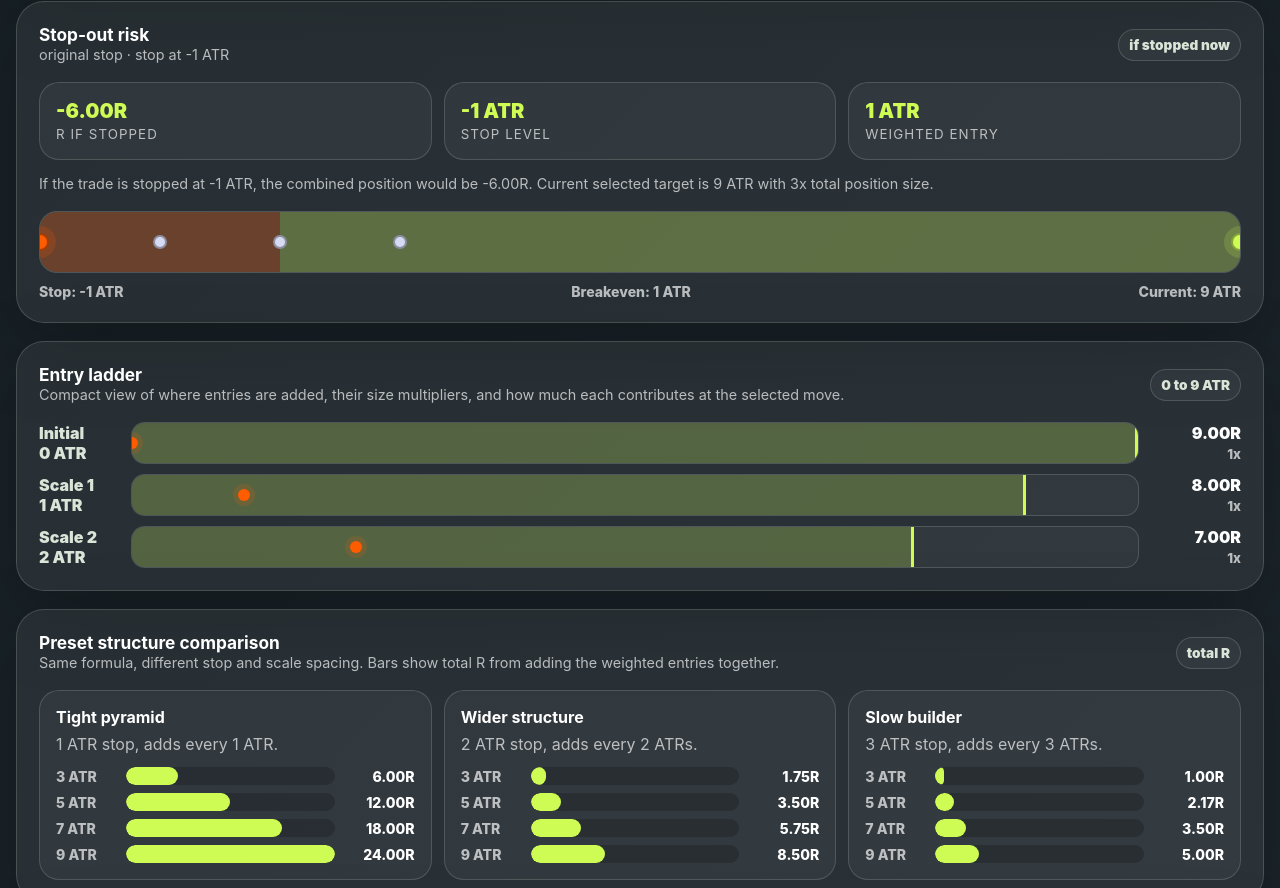
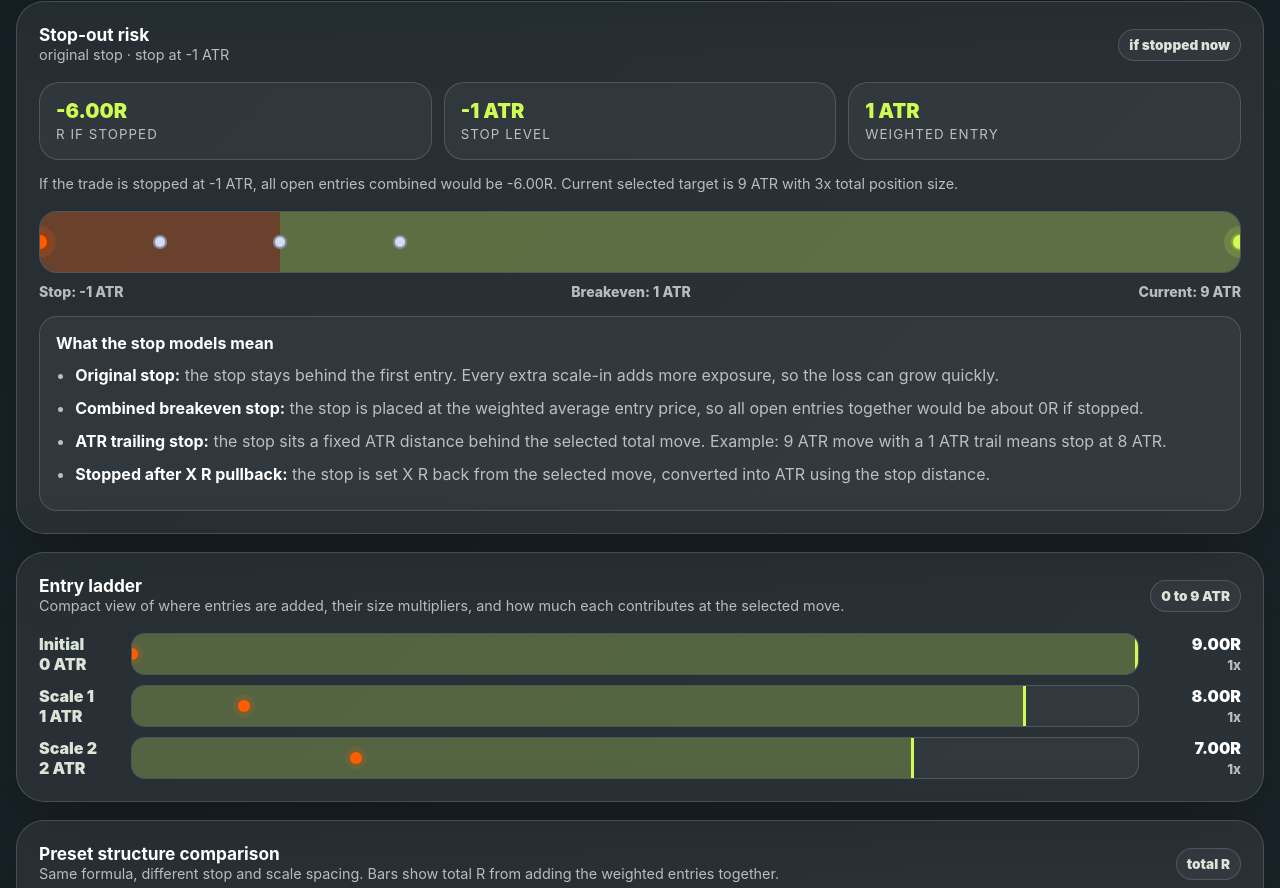
Before and after one commit to sam-e-trading/marblelab, a plain HTML site: page atr-scale-in/index.html in a window 1280 px wide. Shown: the part 2389-3277 px from the top of the page. Drawn offline with Linux system fonts and the light colour scheme.

Commit message:
Explain ATR scale-in stop models

```diff
--- a/atr-scale-in/app.js
+++ b/atr-scale-in/app.js
@@ -124,7 +124,7 @@ function expectancyAt(winRatePct, averageWinR, averageLossR) {
 function stopModelLabel(model) {
   return {
     original: 'original stop',
-    breakeven: 'breakeven on total position',
+    breakeven: 'combined breakeven stop',
     trailing: 'ATR trailing stop',
     rPullback: 'R pullback from current move'
   }[model] || 'original stop';
@@ -288,7 +288,7 @@ function renderStopOut(inputs, result) {
   el('stop-out-r').textContent = formatR(stop.stopOutR);
   el('stop-level').textContent = formatAtr(stop.stopLevel);
   el('weighted-entry').textContent = formatAtr(stop.weightedEntry);
-  el('stop-out-summary').textContent = `If the trade is stopped at ${formatAtr(stop.stopLevel)}, the combined position would be ${formatR(stop.stopOutR)}. Current selected target is ${formatAtr(inputs.totalMove)} with ${formatSize(result.totalSize)} total position size.`;
+  el('stop-out-summary').textContent = `If the trade is stopped at ${formatAtr(stop.stopLevel)}, all open entries combined would be ${formatR(stop.stopOutR)}. Current selected target is ${formatAtr(inputs.totalMove)} with ${formatSize(result.totalSize)} total position size.`;
 
   const minLevel = Math.min(stop.stopLevel, -inputs.stopDistance, 0);
   const maxLevel = Math.max(inputs.totalMove, ...result.entries.map(entry => entry.level), stop.stopLevel, 1);
--- a/atr-scale-in/index.html
+++ b/atr-scale-in/index.html
@@ -72,7 +72,7 @@
         <label>Stop-out model
           <select id="stop-model">
             <option value="original" selected>Original stop</option>
-            <option value="breakeven">Breakeven on total position</option>
+            <option value="breakeven">Combined breakeven stop</option>
             <option value="trailing">ATR trailing stop</option>
             <option value="rPullback">Stopped after X R pullback</option>
           </select>
@@ -161,6 +161,15 @@
       </div>
       <p id="stop-out-summary" class="subtle">If the trade is stopped at -1 ATR, the combined position would be -6.00R.</p>
       <div id="stop-risk-ladder" class="stop-risk-ladder" aria-label="Stop-out risk ladder"></div>
+      <div class="stop-explainer">
+        <h3>What the stop models mean</h3>
+        <ul>
+          <li><strong>Original stop:</strong> the stop stays behind the first entry. Every extra scale-in adds more exposure, so the loss can grow quickly.</li>
+          <li><strong>Combined breakeven stop:</strong> the stop is placed at the weighted average entry price, so all open entries together would be about 0R if stopped.</li>
+          <li><strong>ATR trailing stop:</strong> the stop sits a fixed ATR distance behind the selected total move. Example: 9 ATR move with a 1 ATR trail means stop at 8 ATR.</li>
+          <li><strong>Stopped after X R pullback:</strong> the stop is set X R back from the selected move, converted into ATR using the stop distance.</li>
+        </ul>
+      </div>
     </section>
 
     <section class="panel ladder-panel">
@@ -191,7 +200,7 @@
         <li><strong>Entry contribution:</strong> P&L per entry = size multiplier × max(total move ATR - entry ATR, 0) / stop distance ATR R.</li>
         <li><strong>Headline result:</strong> total R = summed weighted entry R across all entries. Average R per 1x unit is shown separately for context.</li>
         <li><strong>Required win rate:</strong> target expectancy uses win rate × average winner R − loss rate × assumed loser R. Costs and execution mess are not included, because goblins insist on arriving later.</li>
-        <li><strong>Stop-out risk:</strong> original stop keeps the first stop level, breakeven uses the weighted average entry, ATR trailing places the stop the chosen ATR distance behind the selected move, and X R pullback converts R into ATR using the stop distance.</li>
+        <li><strong>Stop-out risk:</strong> original stop keeps the first stop level, combined breakeven uses the weighted average entry so all entries together are around 0R if stopped, ATR trailing places the stop the chosen ATR distance behind the selected move, and X R pullback converts R into ATR using the stop distance.</li>
         <li><strong>Size multipliers:</strong> 1x means the original unit size. Custom sequences repeat the last value if there are more entries than values.</li>
         <li><strong>Scale-in count:</strong> additional scale-ins exclude the initial entry at 0 ATR. Total entries = 1 initial entry + additional scale-ins.</li>
         <li><strong>Not a trade-management simulator:</strong> real stop movement, slippage, spread, partial exits, skipped fills, and position limits can change the result. A breakeven-stop simplification can be useful later, but this v1 keeps the path out of it.</li>
--- a/atr-scale-in/styles.css
+++ b/atr-scale-in/styles.css
@@ -128,3 +128,8 @@ button.ghost { background: transparent; color: var(--white); border: 1px solid v
   .bar-row, .ladder-row, .mini-row, .expectancy-row { grid-template-columns: 1fr; gap: 6px; }
   .bar-value, .ladder-r, .mini-value, .expectancy-value { text-align: left; }
 }
+.stop-explainer { margin-top: 16px; border: 1px solid var(--border); border-radius: 18px; background: rgba(255,255,255,.045); padding: 16px; }
+.stop-explainer h3 { margin: 0 0 10px; font-size: 1rem; }
+.stop-explainer ul { margin: 0; padding-left: 1.2rem; }
+.stop-explainer li { color: var(--muted); line-height: 1.55; margin: 8px 0; }
+.stop-explainer strong { color: var(--white); }
```
Also changed, not shown: PROJECT-STATE.md (+1 -1 lines), docs/atr-scale-in-tool-brief.md (+1 -1 lines).
